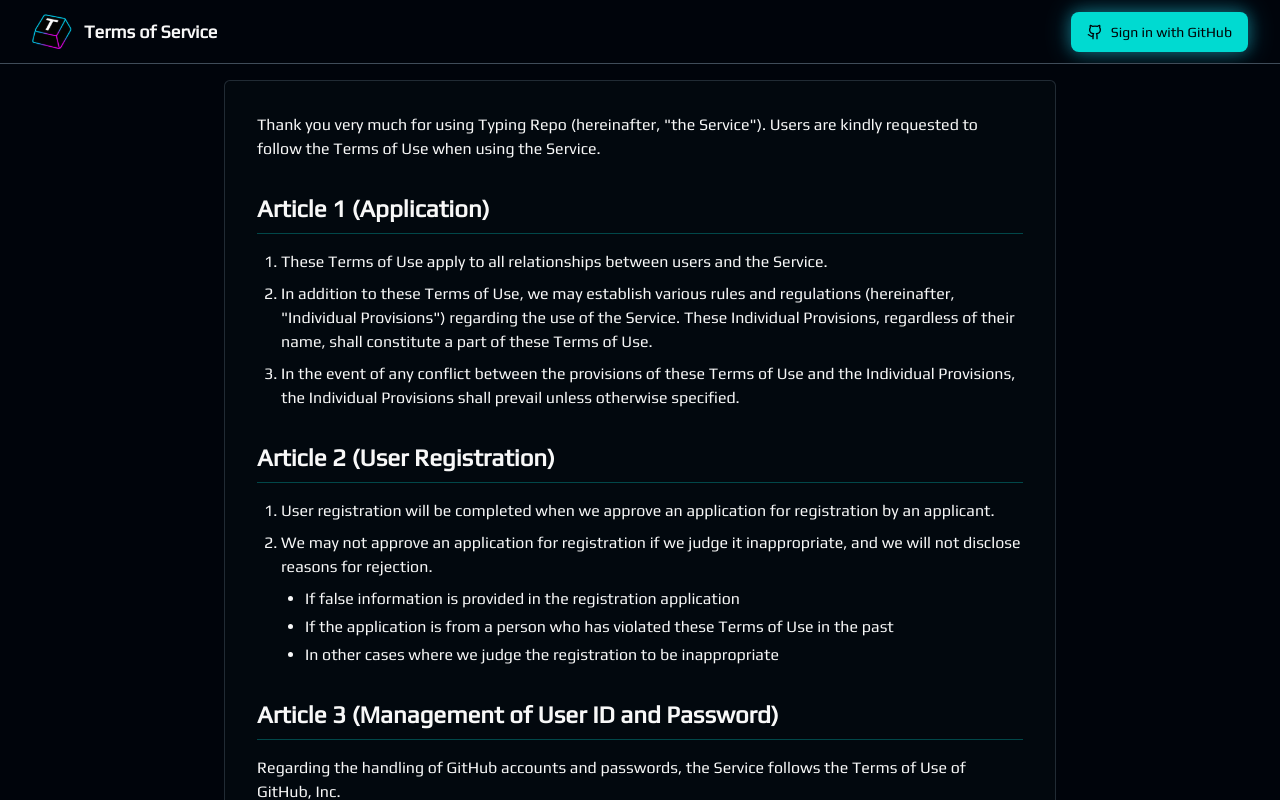
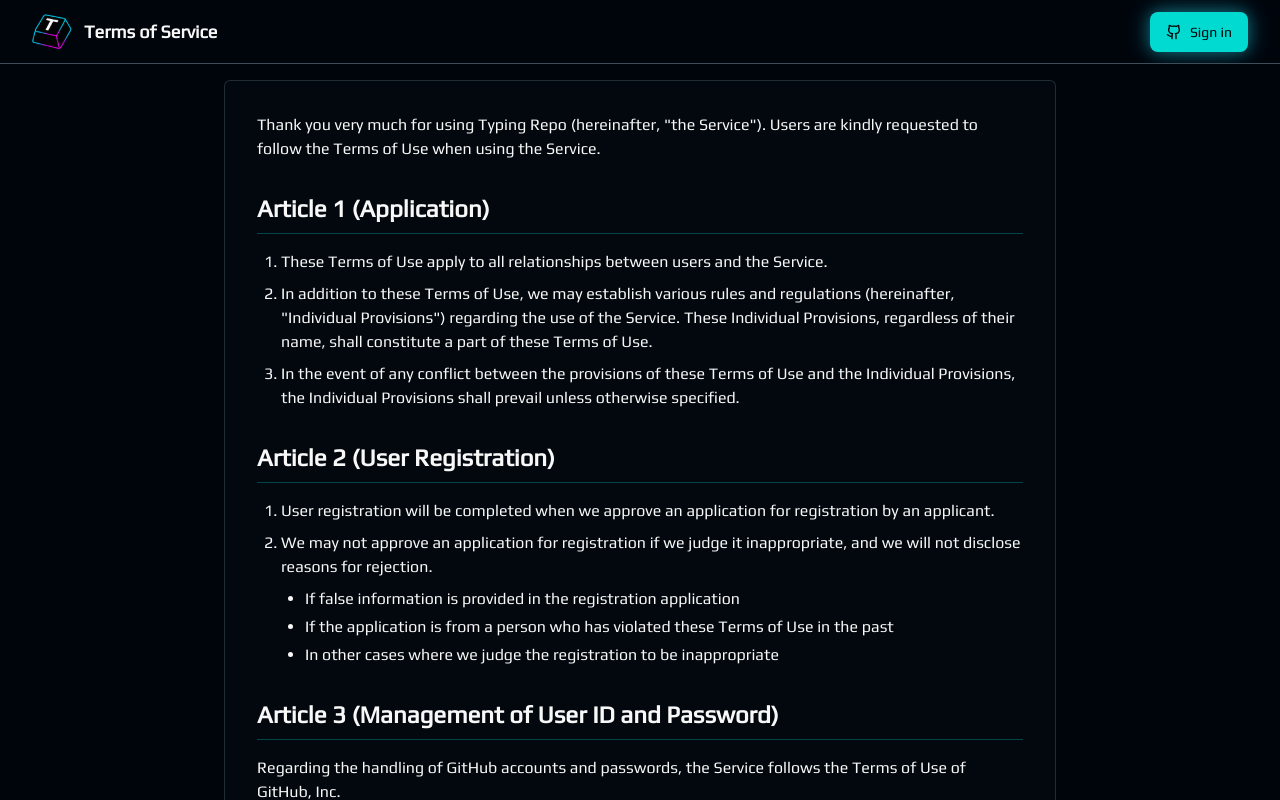
Before and after one commit to Shrimprin/typing_repo, a Next.js app in the folder frontend/: page /terms in a window 1280 px wide. Shown: the top 800 px of the page. Built offline with nearby package versions, Linux system fonts and the light colour scheme; no server answers.

Commit message:
サインイン、サインアウトボタンを処理中はクリックできないようにした

```diff
--- a/frontend/src/components/common/AuthButton.tsx
+++ b/frontend/src/components/common/AuthButton.tsx
@@ -1,8 +1,6 @@
-import { Github, LogOut } from 'lucide-react';
-
 import { setToast } from '@/actions/toast';
 import { signIn, signOut } from '@/auth';
-import { Button } from '@/components/ui/button';
+import { SignInSubmitButton, SignOutSubmitButton } from '@/components/common/AuthClientButton';
 
 export function SignIn({ provider, children }: { provider?: string; children?: React.ReactNode }) {
   return (
@@ -13,10 +11,7 @@ export function SignIn({ provider, children }: { provider?: string; children?: R
         await signIn(provider);
       }}
     >
-      <Button type="submit" variant="primary" size="lg" className="flex items-center gap-2">
-        <Github className="h-5 w-5 flex-shrink-0" />
-        {children || 'Sign in with GitHub'}
-      </Button>
+      <SignInSubmitButton>{children || 'Sign in'}</SignInSubmitButton>
     </form>
   );
 }
@@ -30,16 +25,7 @@ export function SignOut() {
         await signOut({ redirectTo: '/' });
       }}
     >
-      <button
-        type="submit"
-        className={`
-          hover:bg-accent
-          flex w-full items-center gap-2 px-2 py-1.5 text-sm
-        `}
-      >
-        <LogOut className="h-4 w-4" />
-        Sign out
-      </button>
+      <SignOutSubmitButton />
     </form>
   );
 }
--- /dev/null
+++ b/frontend/src/components/common/AuthClientButton.tsx
@@ -0,0 +1,39 @@
+'use client';
+
+import { Github, LoaderCircle, LogOut } from 'lucide-react';
+import React from 'react';
+import { useFormStatus } from 'react-dom';
+
+import { Button } from '@/components/ui/button';
+
+export function SignInSubmitButton({ children }: { children?: React.ReactNode }) {
+  const { pending } = useFormStatus();
+  return (
+    <Button type="submit" variant="primary" size="lg" className="flex items-center gap-2" disabled={pending}>
+      {pending ? (
+        <LoaderCircle className="h-5 w-5 flex-shrink-0 animate-spin" />
+      ) : (
+        <Github className="h-5 w-5 flex-shrink-0" />
+      )}
+      {children || 'Sign in'}
+    </Button>
+  );
+}
+
+export function SignOutSubmitButton() {
+  const { pending } = useFormStatus();
+  return (
+    <button
+      type="submit"
+      disabled={pending}
+      className={`
+        hover:bg-accent
+        flex w-full items-center gap-2 px-2 py-1.5 text-sm
+        disabled:cursor-not-allowed disabled:opacity-70
+      `}
+    >
+      {pending ? <LoaderCircle className="h-4 w-4 animate-spin" /> : <LogOut className="h-4 w-4" />}
+      Sign out
+    </button>
+  );
+}
```
